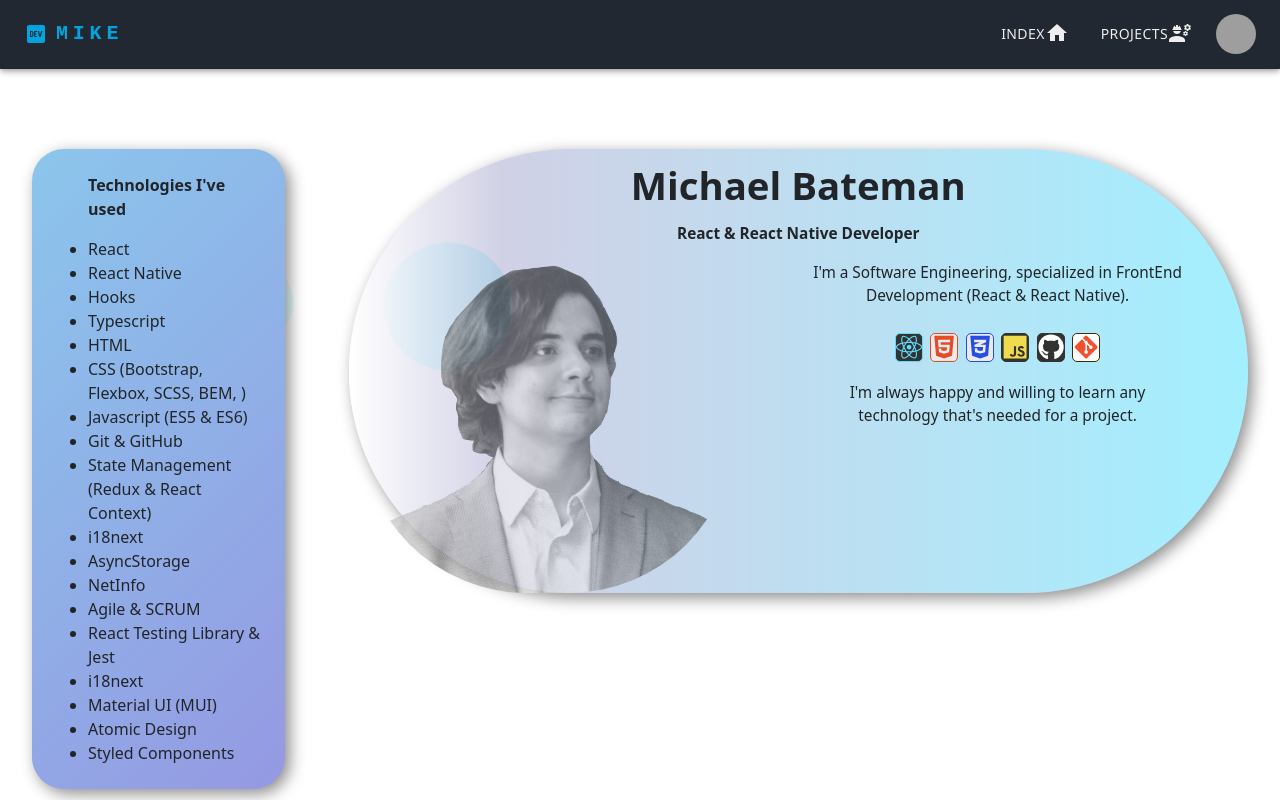
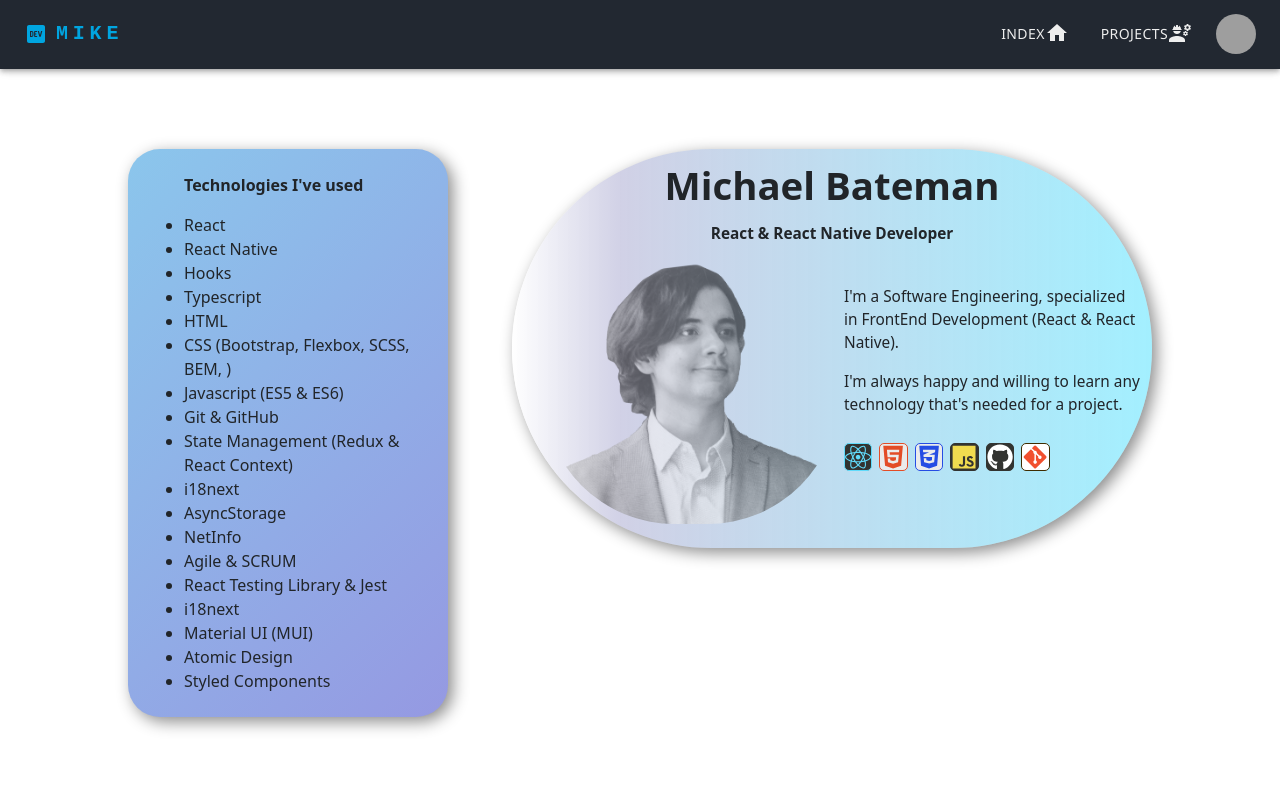
Before and after one commit to MikeNotu/front-portfolio, a React (Create React App) app: page / in a window 1280 px wide. Shown: the top 800 px of the page. Built offline with nearby package versions, Linux system fonts and the light colour scheme; grey boxes are pictures that could not be loaded.

Commit message:
Landing Page second Version Finished

```diff
--- a/src/components/Jumbotron.tsx
+++ b/src/components/Jumbotron.tsx
@@ -29,6 +29,10 @@
             <p className="jumbotron__description--sec2">
               {`I'm a Software Engineering, specialized in FrontEnd
         Development (React & React Native).`}
+            </p>
+            <p className="jumbotron__description--sec2">
+              I'm always happy and willing to learn any technology that's needed
+              for a project.
             </p>
             <p className="jumbotron__description--icons">
               <FaReact
@@ -90,11 +94,6 @@
                 }}
               />
             </p>
-
-            <p className="jumbotron__description--sec2">
-              I'm always happy and willing to learn any technology that's needed
-              for a project.
-            </p>
           </div>
         </div>
       </div>
--- a/src/styles/Bubbles.scss
+++ b/src/styles/Bubbles.scss
@@ -5,29 +5,6 @@
   margin-top: 100vh;
   position: fixed;
   z-index: -1;
-}
-.jumbotron {
-  margin-left: 2em;
-  margin-right: 2em;
-  align-self: flex-start;
-  display: flex;
-  text-align: center;
-
-  background: rgb(255, 255, 255);
-  background: linear-gradient(
-    90deg,
-    rgba(255, 255, 255, 1) 0%,
-    rgba(9, 9, 121, 0.186734068627451) 17%,
-    rgba(0, 212, 255, 0.3604035364145658) 100%
-  );
-  // width: 60vw;
-  // height: 45vh;
-  border-radius: 15em 15em 15em 15em;
-  // border-style: solid;
-  // border-width: 0.5em;
-  box-shadow: 2em 2em 2em 2em;
-  z-index: 1;
-  box-shadow: 0.3em 0.3em 1em rgb(140, 140, 140);
 }
 
 $bubble-count: 50;
--- a/src/styles/Jumbotron.scss
+++ b/src/styles/Jumbotron.scss
@@ -1,8 +1,9 @@
 .jumbotron {
-  // width: 48vw;
-  width: auto;
+  width: 50vw;
+  // width: auto;
   margin-left: 2em;
   margin-right: 2em;
+  align-self: flex-start;
   display: flex;
   text-align: center;
   background: rgb(255, 255, 255);
@@ -28,15 +29,16 @@
   opacity: 60%;
   align-self: center;
   border-radius: 17em;
+  margin-bottom: 3vh;
+  margin-left: 3vw;
 }
 
 .jumbotron__description {
+  text-align: start;
   display: flex;
   justify-content: flex-start;
-  margin-top: 4vh;
-  margin-bottom: 4vh;
-  margin-left: 4vw;
-  margin-right: 4vw;
+  padding-top: 3vh;
+  padding-right: 2vw;
   flex-direction: column;
 }
 
@@ -59,6 +61,7 @@
   font-size: 2.2vw;
   font-weight: 700;
   margin-top: 0em;
+  margin-bottom: 4vh;
 }
 
 .jumbotron__description--sec2 {
@@ -76,10 +79,12 @@
   }
 
   .jumbotron {
+    margin-top: 2em;
     width: auto;
   }
 
   .jumbotron__description {
+    text-align: center;
     margin-bottom: 10vh;
   }
 
@@ -109,3 +114,13 @@
     margin-top: 2em;
   }
 }
+
+@media only screen and (max-width: 847px) {
+  .jumbotron__description--title {
+    margin-top: 2vh;
+    font-size: 2.5vw;
+  }
+  .jumbotron__description--icons {
+    font-size: 1.3vw;
+  }
+}
```
